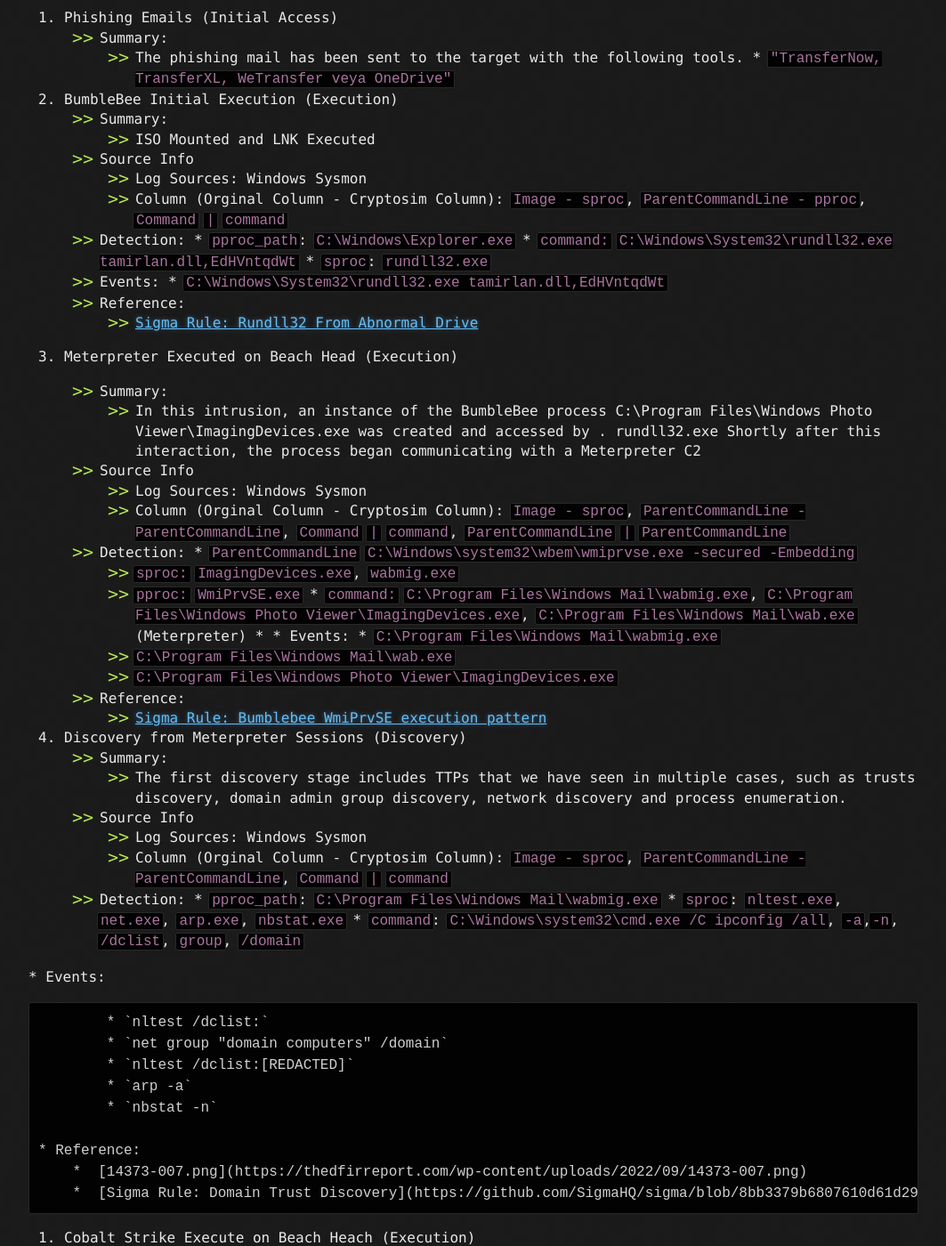
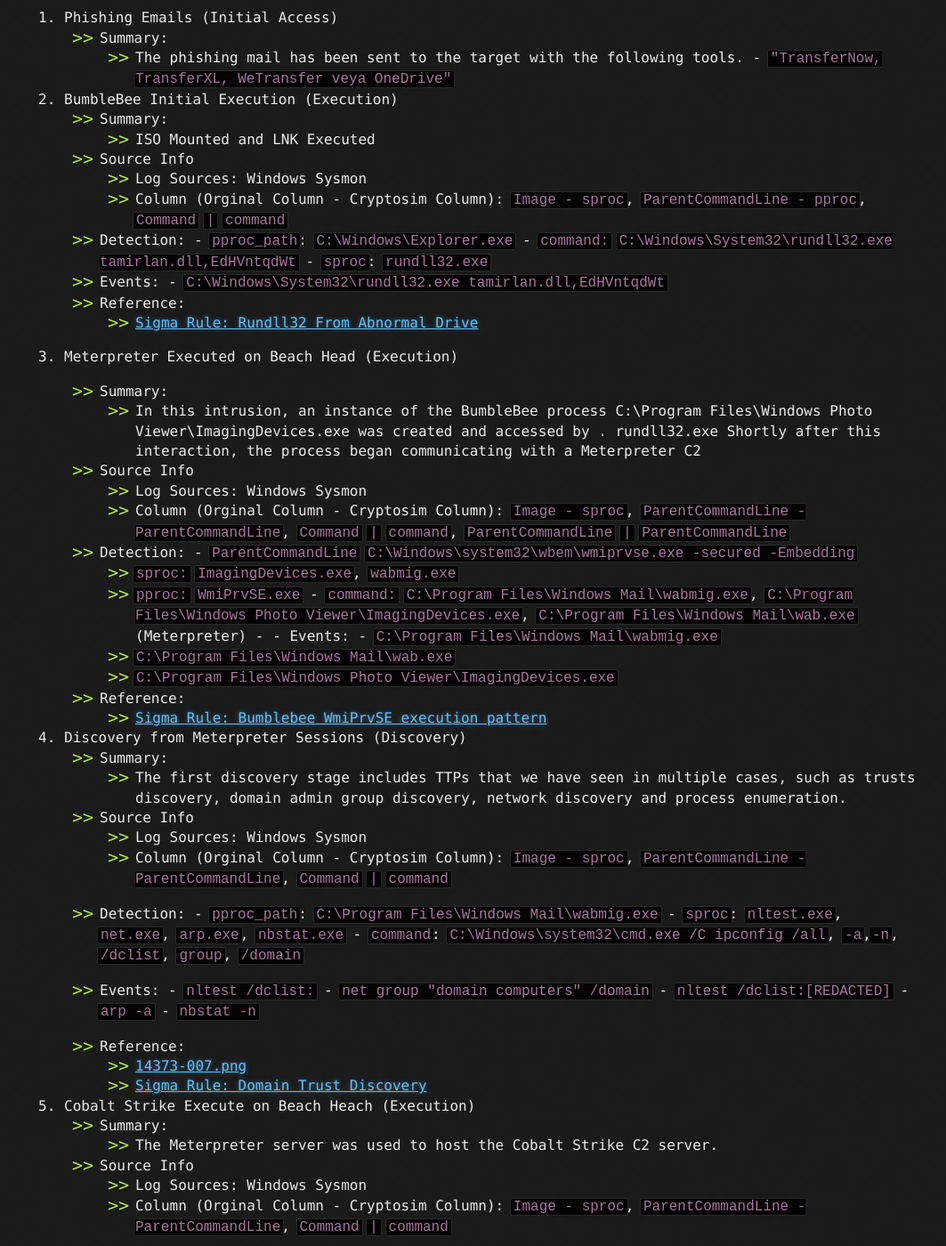
Before and after one commit to mkdemir/mkdemir.github.io, a Jekyll site: the page built from _posts/2023-05-31-BumbleBee.md, in a window 1280 px wide and 1400 px high, scrolled down 1494 px. Shown: the whole window at 89% size, without its empty margins (108-1171 px from the left). Built offline with Jekyll 4.4.1, drawn with Linux system fonts in a browser that asks for light colours; part of the change alters nothing that is shown; some of the changed text lies outside the part shown.

Commit message:
Update BumbleBee Post

```diff
--- a/_posts/2023-05-31-BumbleBee.md
+++ b/_posts/2023-05-31-BumbleBee.md
@@ -30,211 +30,211 @@ The threat actor proficiently employs BumbleBee to deploy potent tools such as C
 ## [](#header-2)Case
 
 1.  Phishing Emails (Initial Access)
-	* Summary:
-    	* The phishing mail has been sent to the target with the following tools.
-        	* `"TransferNow, TransferXL, WeTransfer veya OneDrive"`
+	- Summary:
+    	- The phishing mail has been sent to the target with the following tools.
+        	- `"TransferNow, TransferXL, WeTransfer veya OneDrive"`
 
 2. BumbleBee Initial Execution (Execution)
-    * Summary:
-       * ISO Mounted and LNK Executed
-    * Source Info
-        * Log Sources: Windows Sysmon
-        * Column (Orginal Column - Cryptosim Column): `Image - sproc`, `ParentCommandLine - pproc`, `Command` `|` `command`
-	* Detection:
-    	* `pproc_path`: `C:\Windows\Explorer.exe`
-       	* `command:` `C:\Windows\System32\rundll32.exe tamirlan.dll,EdHVntqdWt`
-    	* `sproc`: `rundll32.exe`
-	* Events:
-    	* `C:\Windows\System32\rundll32.exe tamirlan.dll,EdHVntqdWt`
-    * Reference:
-        *  [Sigma Rule: Rundll32 From Abnormal Drive](https://github.com/SigmaHQ/sigma/blob/8bb3379b6807610d61d29db1d76f5af4840b8208/rules/windows/process_creation/proc_creation_win_rundll32_not_from_c_drive.yml)
+    - Summary:
+       - ISO Mounted and LNK Executed
+    - Source Info
+        - Log Sources: Windows Sysmon
+        - Column (Orginal Column - Cryptosim Column): `Image - sproc`, `ParentCommandLine - pproc`, `Command` `|` `command`
+	- Detection:
+    	- `pproc_path`: `C:\Windows\Explorer.exe`
+       	- `command:` `C:\Windows\System32\rundll32.exe tamirlan.dll,EdHVntqdWt`
+    	- `sproc`: `rundll32.exe`
+	- Events:
+    	- `C:\Windows\System32\rundll32.exe tamirlan.dll,EdHVntqdWt`
+    - Reference:
+        -  [Sigma Rule: Rundll32 From Abnormal Drive](https://github.com/SigmaHQ/sigma/blob/8bb3379b6807610d61d29db1d76f5af4840b8208/rules/windows/process_creation/proc_creation_win_rundll32_not_from_c_drive.yml)
 
 3. Meterpreter Executed on Beach Head (Execution)
 
-    * Summary:
-        * In this intrusion, an instance of the BumbleBee process C:\Program Files\Windows Photo Viewer\ImagingDevices.exe was created and accessed by . rundll32.exe Shortly after this interaction, the process began communicating with a Meterpreter C2
+    - Summary:
+        - In this intrusion, an instance of the BumbleBee process C:\Program Files\Windows Photo Viewer\ImagingDevices.exe was created and accessed by . rundll32.exe Shortly after this interaction, the process began communicating with a Meterpreter C2
 
-    * Source Info
-        * Log Sources: Windows Sysmon
-        * Column (Orginal Column - Cryptosim Column): `Image - sproc`, `ParentCommandLine - ParentCommandLine`, `Command` `|` `command`, `ParentCommandLine` `|` `ParentCommandLine`
+    - Source Info
+        - Log Sources: Windows Sysmon
+        - Column (Orginal Column - Cryptosim Column): `Image - sproc`, `ParentCommandLine - ParentCommandLine`, `Command` `|` `command`, `ParentCommandLine` `|` `ParentCommandLine`
 
-	* Detection:
-    	* `ParentCommandLine` `C:\Windows\system32\wbem\wmiprvse.exe -secured -Embedding`
-        * `sproc:` `ImagingDevices.exe`, `wabmig.exe`
-        * `pproc:` `WmiPrvSE.exe`
-    	* `command:` `C:\Program Files\Windows Mail\wabmig.exe`, `C:\Program Files\Windows Photo Viewer\ImagingDevices.exe`, `C:\Program Files\Windows Mail\wab.exe` (Meterpreter)
-    	*
-  	* Events:
-    	* `C:\Program Files\Windows Mail\wabmig.exe`
-		* `C:\Program Files\Windows Mail\wab.exe`
-		* `C:\Program Files\Windows Photo Viewer\ImagingDevices.exe`
+	- Detection:
+    	- `ParentCommandLine` `C:\Windows\system32\wbem\wmiprvse.exe -secured -Embedding`
+        - `sproc:` `ImagingDevices.exe`, `wabmig.exe`
+        - `pproc:` `WmiPrvSE.exe`
+    	- `command:` `C:\Program Files\Windows Mail\wabmig.exe`, `C:\Program Files\Windows Photo Viewer\ImagingDevices.exe`, `C:\Program Files\Windows Mail\wab.exe` (Meterpreter)
+    	-
+  	- Events:
+    	- `C:\Program Files\Windows Mail\wabmig.exe`
+		- `C:\Program Files\Windows Mail\wab.exe`
+		- `C:\Program Files\Windows Photo Viewer\ImagingDevices.exe`
 
-    * Reference:
-        * [Sigma Rule: Bumblebee WmiPrvSE execution pattern](https://github.com/The-DFIR-Report/Sigma-Rules/blob/main/14373/bumblebee_wmiprvse_execution_pattern.yaml)
+    - Reference:
+        - [Sigma Rule: Bumblebee WmiPrvSE execution pattern](https://github.com/The-DFIR-Report/Sigma-Rules/blob/main/14373/bumblebee_wmiprvse_execution_pattern.yaml)
 
 4. Discovery from Meterpreter Sessions (Discovery)
-    * Summary:
-        * The first discovery stage includes TTPs that we have seen in multiple cases, such as trusts discovery, domain admin group discovery, network discovery and process enumeration.
+    - Summary:
+        - The first discovery stage includes TTPs that we have seen in multiple cases, such as trusts discovery, domain admin group discovery, network discovery and process enumeration.
 
-    * Source Info
-        * Log Sources: Windows Sysmon
-        * Column (Orginal Column - Cryptosim Column): `Image - sproc`, `ParentCommandLine - ParentCommandLine`, `Command` `|` `command`
+    - Source Info
+        - Log Sources: Windows Sysmon
+        - Column (Orginal Column - Cryptosim Column): `Image - sproc`, `ParentCommandLine - ParentCommandLine`, `Command` `|` `command`
 
-	* Detection:
-    	* `pproc_path`: `C:\Program Files\Windows Mail\wabmig.exe`
-    	* `sproc`: `nltest.exe`, `net.exe`, `arp.exe`, `nbstat.exe`
-    	* `command`: `C:\Windows\system32\cmd.exe /C ipconfig /all`, `-a`,`-n`, `/dclist`, `group`, `/domain`
+	- Detection:
+    	- `pproc_path`: `C:\Program Files\Windows Mail\wabmig.exe`
+    	- `sproc`: `nltest.exe`, `net.exe`, `arp.exe`, `nbstat.exe`
+    	- `command`: `C:\Windows\system32\cmd.exe /C ipconfig /all`, `-a`,`-n`, `/dclist`, `group`, `/domain`
 
-  	* Events:
-    	* `nltest /dclist:`
-    	* `net group "domain computers" /domain`
-    	* `nltest /dclist:[REDACTED]`
-    	* `arp -a`
-    	* `nbstat -n`
+	- Events:
+    	- `nltest /dclist:`
+    	- `net group "domain computers" /domain`
+    	- `nltest /dclist:[REDACTED]`
+    	- `arp -a`
+    	- `nbstat -n`
 
-    * Reference:
-        *  [14373-007.png](https://thedfirreport.com/wp-content/uploads/2022/09/14373-007.png)
-        *  [Sigma Rule: Domain Trust Discovery](https://github.com/SigmaHQ/sigma/blob/8bb3379b6807610d61d29db1d76f5af4840b8208/rules/windows/process_creation/proc_creation_win_trust_discovery.yml)
+    - Reference:
+        -  [14373-007.png](https://thedfirreport.com/wp-content/uploads/2022/09/14373-007.png)
+        -  [Sigma Rule: Domain Trust Discovery](https://github.com/SigmaHQ/sigma/blob/8bb3379b6807610d61d29db1d76f5af4840b8208/rules/windows/process_creation/proc_creation_win_trust_discovery.yml)
 
 5. Cobalt Strike Execute on Beach Heach (Execution)
-    * Summary:
-        * The Meterpreter server was used to host the Cobalt Strike C2 server.
+    - Summary:
+        - The Meterpreter server was used to host the Cobalt Strike C2 server.
 
-    * Source Info
-        * Log Sources: Windows Sysmon
-        * Column (Orginal Column - Cryptosim Column): `Image - sproc`, `ParentCommandLine - ParentCommandLine`, `Command` `|` `command`
+    - Source Info
+        - Log Sources: Windows Sysmon
+        - Column (Orginal Column - Cryptosim Column): `Image - sproc`, `ParentCommandLine - ParentCommandLine`, `Command` `|` `command`
 
-	* Detection 1:
-    	*  `command:` `C:\Program Files\Windows Mail\wabmig.exe`
+	- Detection 1:
+    	-  `command:` `C:\Program Files\Windows Mail\wabmig.exe`
 
-    * Detection 2:
-        *   `PipeName` `|` `contains` `|` `all:` `\MSSE-`,`-server`
-        *   `PipeName` `|` `startswith:` `\postex_`, `\postex_ssh_`, `\status_`, `\msagent_`
+    - Detection 2:
+        -   `PipeName` `|` `contains` `|` `all:` `\MSSE-`,`-server`
+        -   `PipeName` `|` `startswith:` `\postex_`, `\postex_ssh_`, `\status_`, `\msagent_`
 
-	* Events:
-    	* `C:\Program Files\Windows Mail\wabmig.exe`
+	- Events:
+    	- `C:\Program Files\Windows Mail\wabmig.exe`
 
-    * Reference:
-        * [14373-007.png](https://thedfirreport.com/wp-content/uploads/2022/09/14373-007.png)
-        * [Sigma Rule: CobaltStrike Named Pipe](https://github.com/SigmaHQ/sigma/blob/8041ab5130ff8f4d44a9fd9454670f329d2727bc/rules/windows/pipe_created/pipe_created_mal_cobaltstrike.yml)
+    - Reference:
+        - [14373-007.png](https://thedfirreport.com/wp-content/uploads/2022/09/14373-007.png)
+        - [Sigma Rule: CobaltStrike Named Pipe](https://github.com/SigmaHQ/sigma/blob/8041ab5130ff8f4d44a9fd9454670f329d2727bc/rules/windows/pipe_created/pipe_created_mal_cobaltstrike.yml)
 
 6. Cobalt Strike Domain Discovery (Discovery)
-    * Summary:
-        *  Typical discovery commands
+    - Summary:
+        -  Typical discovery commands
 
-    * Source Info
-        * Log Sources: Windows Sysmon
-        * Column (Orginal Column - Cryptosim Column): `Image - sproc`, `ParentCommandLine - ParentCommandLine`, `Command` `|` `command`
+    - Source Info
+        - Log Sources: Windows Sysmon
+        - Column (Orginal Column - Cryptosim Column): `Image - sproc`, `ParentCommandLine - ParentCommandLine`, `Command` `|` `command`
 
-	* Detection:
-    	*  `sproc:` `nltest.exe`,`net.exe`, `\dsquery.exe`
-    	*  `command:` `/domain_trust`, `/dclist`, `group`, `/domain`, `/dom`,`user`,`all_trusts`,`/trusted_domains`,`/dclis`
-    * Events:
-        * `cmd.exe /C nltest /domain_trusts`
-        * `cmd.exe /C net group "domain admins" /domain`
-        * `cmd.exe /C net user [REDACTED] /dom`
-        * `cmd.exe /C net group "Domain computers" /dom`
+	- Detection:
+    	-  `sproc:` `nltest.exe`,`net.exe`, `\dsquery.exe`
+    	-  `command:` `/domain_trust`, `/dclist`, `group`, `/domain`, `/dom`,`user`,`all_trusts`,`/trusted_domains`,`/dclis`
+    - Events:
+        - `cmd.exe /C nltest /domain_trusts`
+        - `cmd.exe /C net group "domain admins" /domain`
+        - `cmd.exe /C net user [REDACTED] /dom`
+        - `cmd.exe /C net group "Domain computers" /dom`
 
-    * Reference:
-        * [14373-007.png](https://thedfirreport.com/wp-content/uploads/2022/09/14373-007.png)
-        *  [Sigma Rule: Suspicious Reconnaissance Activity](https://github.com/SigmaHQ/sigma/blob/becf3baeb4f6313bf267f7e8d6e9808fc0fc059c/rules/windows/process_creation/proc_creation_win_susp_recon_activity.yml)
+    - Reference:
+        - [14373-007.png](https://thedfirreport.com/wp-content/uploads/2022/09/14373-007.png)
+        -  [Sigma Rule: Suspicious Reconnaissance Activity](https://github.com/SigmaHQ/sigma/blob/becf3baeb4f6313bf267f7e8d6e9808fc0fc059c/rules/windows/process_creation/proc_creation_win_susp_recon_activity.yml)
 
 7. Credential Dump on Remote Host (Credential Access)
-    * Summary:
-        *  A remote service was created on one of the workstations in order to dump lsass.
-        * Procdump copied to \\WORKSTATION\C$\ProgramData\procdump64.exe
-        * Procdump executed via remote service creaton
-    * Source Info
-        * Log Sources: Windows Sysmon
-        * Column (Orginal Column - Cryptosim Column): `Image - sproc`, `ParentCommandLine - ParentCommandLine`, `Command` `|` `command`
+    - Summary:
+        -  A remote service was created on one of the workstations in order to dump lsass.
+        - Procdump copied to \\WORKSTATION\C$\ProgramData\procdump64.exe
+        - Procdump executed via remote service creaton
+    - Source Info
+        - Log Sources: Windows Sysmon
+        - Column (Orginal Column - Cryptosim Column): `Image - sproc`, `ParentCommandLine - ParentCommandLine`, `Command` `|` `command`
 
-	* Detection
-    	*  `sproc:` `procdump64.exe`,`7za.exe`
-    	*  `command` `|` `contains:` ` -ma`, ` /ma`, ` ls`, `.dmp`
+	- Detection
+    	-  `sproc:` `procdump64.exe`,`7za.exe`
+    	-  `command` `|` `contains:` ` -ma`, ` /ma`, ` ls`, `.dmp`
 
-	* Events:
-    	* `procdump64.exe -accepteula -ma lsass.exe C:\programdata\lsass.dmp`
-    	* `7za.exe a -tzip -mx5 C:\programdata\lsass.zip C:\programdata\lsass.dmp`
+	- Events:
+    	- `procdump64.exe -accepteula -ma lsass.exe C:\programdata\lsass.dmp`
+    	- `7za.exe a -tzip -mx5 C:\programdata\lsass.zip C:\programdata\lsass.dmp`
 
-    * Reference:
-        * [14373-007.png](https://thedfirreport.com/wp-content/uploads/2022/09/14373-007.png)
-        *  [Sigma Rule: Potential LSASS Process Dump Via Procdump](https://github.com/SigmaHQ/sigma/blob/f885b3bc39c66ee68f0260c338774da3b90d1e5c/rules/windows/process_creation/proc_creation_win_sysinternals_procdump_lsass.yml)
+    - Reference:
+        - [14373-007.png](https://thedfirreport.com/wp-content/uploads/2022/09/14373-007.png)
+        -  [Sigma Rule: Potential LSASS Process Dump Via Procdump](https://github.com/SigmaHQ/sigma/blob/f885b3bc39c66ee68f0260c338774da3b90d1e5c/rules/windows/process_creation/proc_creation_win_sysinternals_procdump_lsass.yml)
 
 8. Lateral Movement to Server via RDP and Anydesk Install (Lateral Movement)
-    * Summary:
-        * AnyDesk was installed to facilitate interactive desktop command and control access to a server in the environment.
-    * Source Info
-        * Log Sources: Windows Application
-        * Column (Orginal Column - Cryptosim Column): `prodname` `|` `prodname`
-	* Detection:
-    	* `catid`:`115101223101`
-    	* `prodname`|`contains`:`Anydesk`
+    - Summary:
+        - AnyDesk was installed to facilitate interactive desktop command and control access to a server in the environment.
+    - Source Info
+        - Log Sources: Windows Application
+        - Column (Orginal Column - Cryptosim Column): `prodname` `|` `prodname`
+	- Detection:
+    	- `catid`:`115101223101`
+    	- `prodname`|`contains`:`Anydesk`
 
-    * Reference:
-        *  Cryptosim (New software installed (Windows))
+    - Reference:
+        -  Cryptosim (New software installed (Windows))
 
 9.  User Adeded for Persistence on Server (Persistence)
-	* Summary:
-    	* A new local administrator user was created on a server to facilitate persistence on the machine.
-    * Source Info
-        * Log Sources: Windows Sysmon
-        * Column (Orginal Column - Cryptosim Column): `Image - sproc`, `ParentCommandLine - ParentCommandLine`, `Command` `|` `command`
-	* Events:
-    	* `net user sql_admin sql_admin /add`
-    	* `net localgroup Administrators sql_admin /ADD`
-  	* Detect:
-    	* `sproc`:`net`
-    	* `command`: `sql_admin`,`sql_admin`,`Administrators`,`sql_admin`
+	- Summary:
+    	- A new local administrator user was created on a server to facilitate persistence on the machine.
+    - Source Info
+        - Log Sources: Windows Sysmon
+        - Column (Orginal Column - Cryptosim Column): `Image - sproc`, `ParentCommandLine - ParentCommandLine`, `Command` `|` `command`
+	- Events:
+    	- `net user sql_admin sql_admin /add`
+    	- `net localgroup Administrators sql_admin /ADD`
+  	- Detect:
+    	- `sproc`:`net`
+    	- `command`: `sql_admin`,`sql_admin`,`Administrators`,`sql_admin`
 
 10. ADFind.exe Executed on Beachhead (Discovery)
-	* Summary:
-    	* AdFind.exe was renamed to af.exe and was used by threat actors in order to enumerate AD users, computers, OU, trusts, subnets and groups.
-	* Source Info
-        * Log Sources: Windows Sysmon
-        * Column (Orginal Column - Cryptosim Column): `Image - sproc`, `ParentCommandLine - ParentCommandLine`, `Command` `|` `command`
-    * Detect:
-        * `command`:`domainlist,trustdmp,dcmodes,adinfo, dclist ,computer_pwdnotreqd,objectcategory=,-subnets -f,name="Domain Admins",-sc u:,domainncs,dompol, oudmp ,subnetdmp,gpodmp,fspdmp,users_noexpire,computers_active`
-    * Events:
-    	* `cmd.exe /C af.exe -f "(objectcategory=person)" > ad_users.txt`
-    	* `cmd.exe /C af.exe -f "(objectcategory=group)" > ad_users.txt`
-	* Reference:
-    	* [Sigma Rule: AdFind Usage Detection](https://github.com/SigmaHQ/sigma/blob/071bcc292362fd3754a2da00878bba4bae1a335f/rules/windows/process_creation/proc_creation_win_ad_find_discovery.yml)
+	- Summary:
+    	- AdFind.exe was renamed to af.exe and was used by threat actors in order to enumerate AD users, computers, OU, trusts, subnets and groups.
+	- Source Info
+        - Log Sources: Windows Sysmon
+        - Column (Orginal Column - Cryptosim Column): `Image - sproc`, `ParentCommandLine - ParentCommandLine`, `Command` `|` `command`
+    - Detect:
+        - `command`:`domainlist,trustdmp,dcmodes,adinfo, dclist ,computer_pwdnotreqd,objectcategory=,-subnets -f,name="Domain Admins",-sc u:,domainncs,dompol, oudmp ,subnetdmp,gpodmp,fspdmp,users_noexpire,computers_active`
+    - Events:
+    	- `cmd.exe /C af.exe -f "(objectcategory=person)" > ad_users.txt`
+    	- `cmd.exe /C af.exe -f "(objectcategory=group)" > ad_users.txt`
+	- Reference:
+    	- [Sigma Rule: AdFind Usage Detection](https://github.com/SigmaHQ/sigma/blob/071bcc292362fd3754a2da00878bba4bae1a335f/rules/windows/process_creation/proc_creation_win_ad_find_discovery.yml)
 11. Threat Actor Browses Files through AnyDesk Sessions (Collection)
-    * Summary:
-        * The threat actor accessed multiple documents and folders from a remote file server. The SMB share was accessed through a compromised server via an AnyDesk session.
-        * File server SMB share inspected
-	* Source Info
-        * Log Sources: Windows Sysmon
-        * Column (Orginal Column - Cryptosim Column): `Image - sproc`, `ParentCommandLine - ParentCommandLine`, `Command` `|` `command`
-    * Events:
-        * `C:\Program Files\Windows NT\Accessories\WORDPAD.EXE\\111.111.111.111\Shares\Contracts\Sercet.docx`
-    * Detection:
-        * `pproc`:`C:\Windows\Explorer.EXE`
-        * `command`: `\\`
+    - Summary:
+        - The threat actor accessed multiple documents and folders from a remote file server. The SMB share was accessed through a compromised server via an AnyDesk session.
+        - File server SMB share inspected
+	- Source Info
+        - Log Sources: Windows Sysmon
+        - Column (Orginal Column - Cryptosim Column): `Image - sproc`, `ParentCommandLine - ParentCommandLine`, `Command` `|` `command`
+    - Events:
+        - `C:\Program Files\Windows NT\Accessories\WORDPAD.EXE\\111.111.111.111\Shares\Contracts\Sercet.docx`
+    - Detection:
+        - `pproc`:`C:\Windows\Explorer.EXE`
+        - `command`: `\\`
 
 12. Lateral Movement to Backup Server via RDP (Collection)
-    * Summary:
-    	* Veeam Console Opened
-    	* iexplorer.exe used to check for OWA on Exchange Server
-	* Source Info
-        * Log Sources: Windows Sysmon
-        * Column (Orginal Column - Cryptosim Column): `Image - sproc`, `ParentCommandLine - ParentCommandLine`, `Command` `|` `command`
-    * Events:
-        * `C:\Windows\system32\cmd.exe /C copy \\<REMOTE_WORKSTATION>\C$\ProgramData\lsass.dmp c:\programdata\lsass.dmp`
-        * `C:\Windows\system32\cmd.exe /C 7za.exe a -tzip -mx5 c:\programdata\lsass.zip c:\programdata\lsass.dmp`
-    * Detection:
-        * `pproc`:`C:\Windows\Explorer.EXE`
-        * `command`: `\\`
+    - Summary:
+    	- Veeam Console Opened
+    	- iexplorer.exe used to check for OWA on Exchange Server
+	- Source Info
+        - Log Sources: Windows Sysmon
+        - Column (Orginal Column - Cryptosim Column): `Image - sproc`, `ParentCommandLine - ParentCommandLine`, `Command` `|` `command`
+    - Events:
+        - `C:\Windows\system32\cmd.exe /C copy \\<REMOTE_WORKSTATION>\C$\ProgramData\lsass.dmp c:\programdata\lsass.dmp`
+        - `C:\Windows\system32\cmd.exe /C 7za.exe a -tzip -mx5 c:\programdata\lsass.zip c:\programdata\lsass.dmp`
+    - Detection:
+        - `pproc`:`C:\Windows\Explorer.EXE`
+        - `command`: `\\`
 
 13. Network Discovery from First Pivot Server
-    * Summary:
-		* ICMP Discovery Script Executed
-	* Source Info
-        * Log Sources: Windows Sysmon
-        * Column (Orginal Column - Cryptosim Column): `Image - sproc`, `ParentCommandLine - ParentCommandLine`, `Command` `|` `command`
-    * Events:
-        * `cmd.exe /c "C:\ProgramData\1.bat`
-            * `ping -n 1 Hostname`
-	* Detection:
-    	* `command` `|` `contains`:`.bat`
-    	* `sproc`:`ping`
+    - Summary:
+		- ICMP Discovery Script Executed
+	- Source Info
+        - Log Sources: Windows Sysmon
+        - Column (Orginal Column - Cryptosim Column): `Image - sproc`, `ParentCommandLine - ParentCommandLine`, `Command` `|` `command`
+    - Events:
+        - `cmd.exe /c "C:\ProgramData\1.bat`
+            - `ping -n 1 Hostname`
+	- Detection:
+    	- `command` `|` `contains`:`.bat`
+    	- `sproc`:`ping`
```
